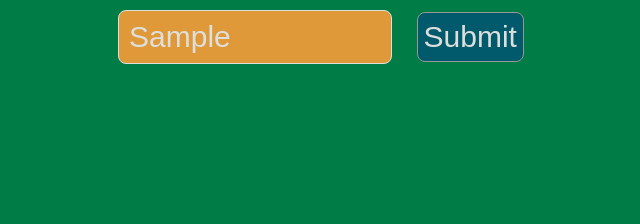
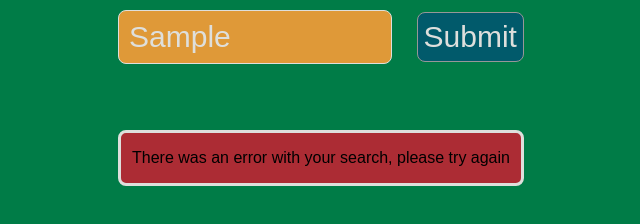
Before and after one commit to ehwus/weather, a website built with webpack: page index.html in a window 1280 px wide. Both pictures are taken after typing "Sample" into the empty fields and a click on the button "Submit". Shown: the part 106-330 px from the top of the page, without its empty margins (319-959 px from the left). Built offline with nearby package versions, Linux system fonts and the light colour scheme; no server answers; a web font is replaced by a local one.

Commit message:
added styling for errorCard

```diff
--- a/index.html
+++ b/index.html
@@ -18,6 +18,9 @@
         <div id="results"></div>
         <div id="gif"></div>
       </div>
+      <div id="errorCard">
+        <p>There was an error with your search, please try again</p>
+      </div>
     </div>
   </body>
 </html>
--- a/src/index.ts
+++ b/src/index.ts
@@ -5,12 +5,14 @@ import './style.css';
 const gifLocationInDom = document.getElementById('gif');
 const input = document.getElementById('locationInput') as HTMLInputElement;
 const card = document.getElementById('resultsCard');
+const errorCard = document.getElementById('errorCard');
 const submit = document.getElementById('locationSubmit');
 const results = document.getElementById('results');
 
 submit.addEventListener('click', async () => {
   try {
     card.style.visibility = 'hidden';
+    errorCard.style.visibility = 'hidden';
     const weather = await Weather.getCurrentWeather(input.value);
     results.innerText = `You are in ${weather.location}, where it is ${weather.temperature}°c. I would describe the weather as - ${weather.description}`;
     const gif = await Gif.getGif(weather.description);
@@ -18,5 +20,6 @@ submit.addEventListener('click', async () => {
     card.style.visibility = 'visible';
   } catch {
     results.innerText = 'Location not found, please try again';
+    errorCard.style.visibility = 'visible';
   }
 });
--- a/src/style.css
+++ b/src/style.css
@@ -69,6 +69,17 @@ button:hover {
   margin-top: 40px;
 }
 
+#errorCard {
+  visibility: hidden;
+  background: #ac2c34;
+  border: 3px solid #dedfdc;
+  border-radius: 8px;
+  width: 400px;
+  margin: auto;
+  position: relative;
+  bottom: 500px;
+}
+
 img {
   max-width: 300px;
 }
```
